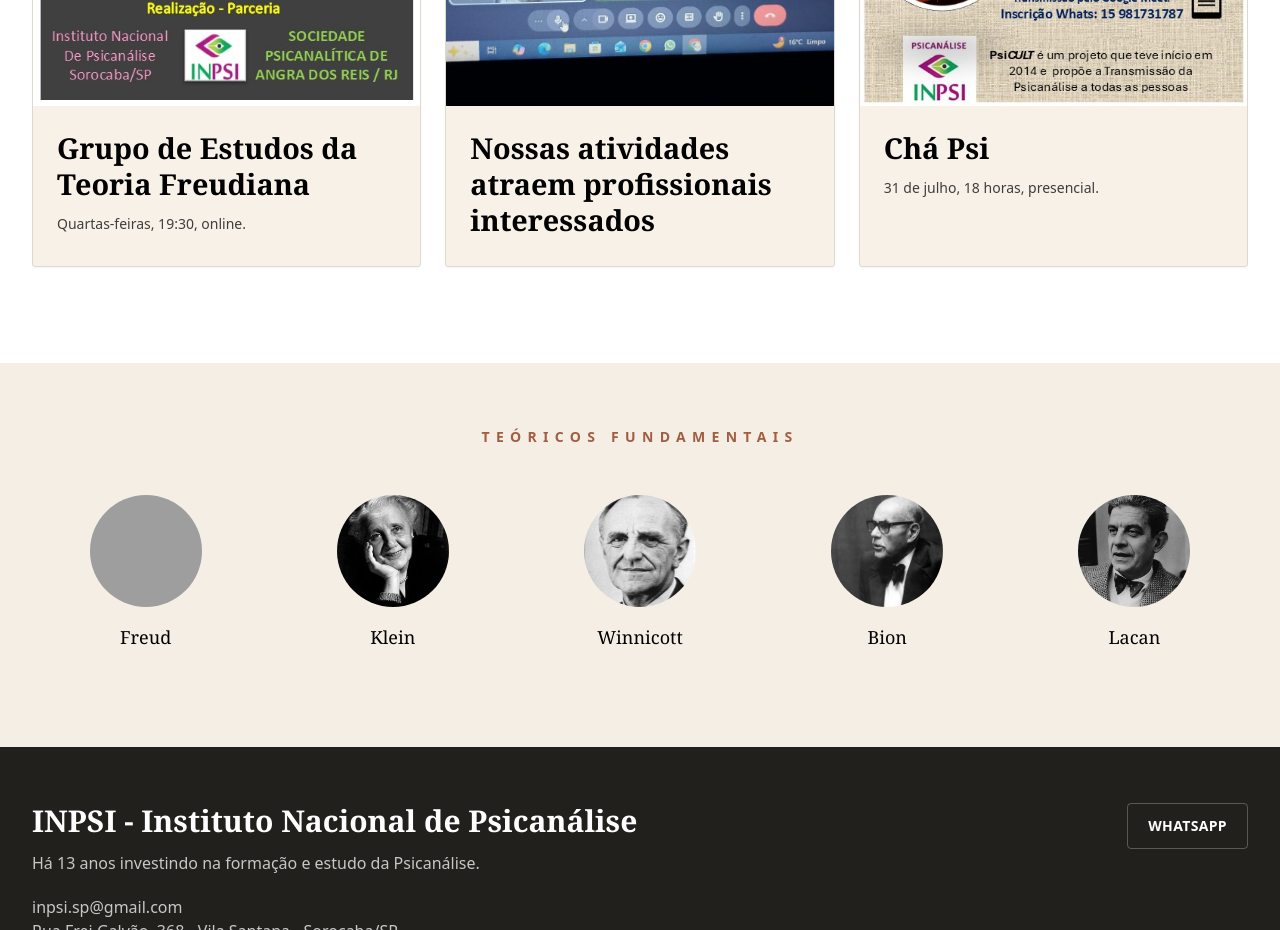
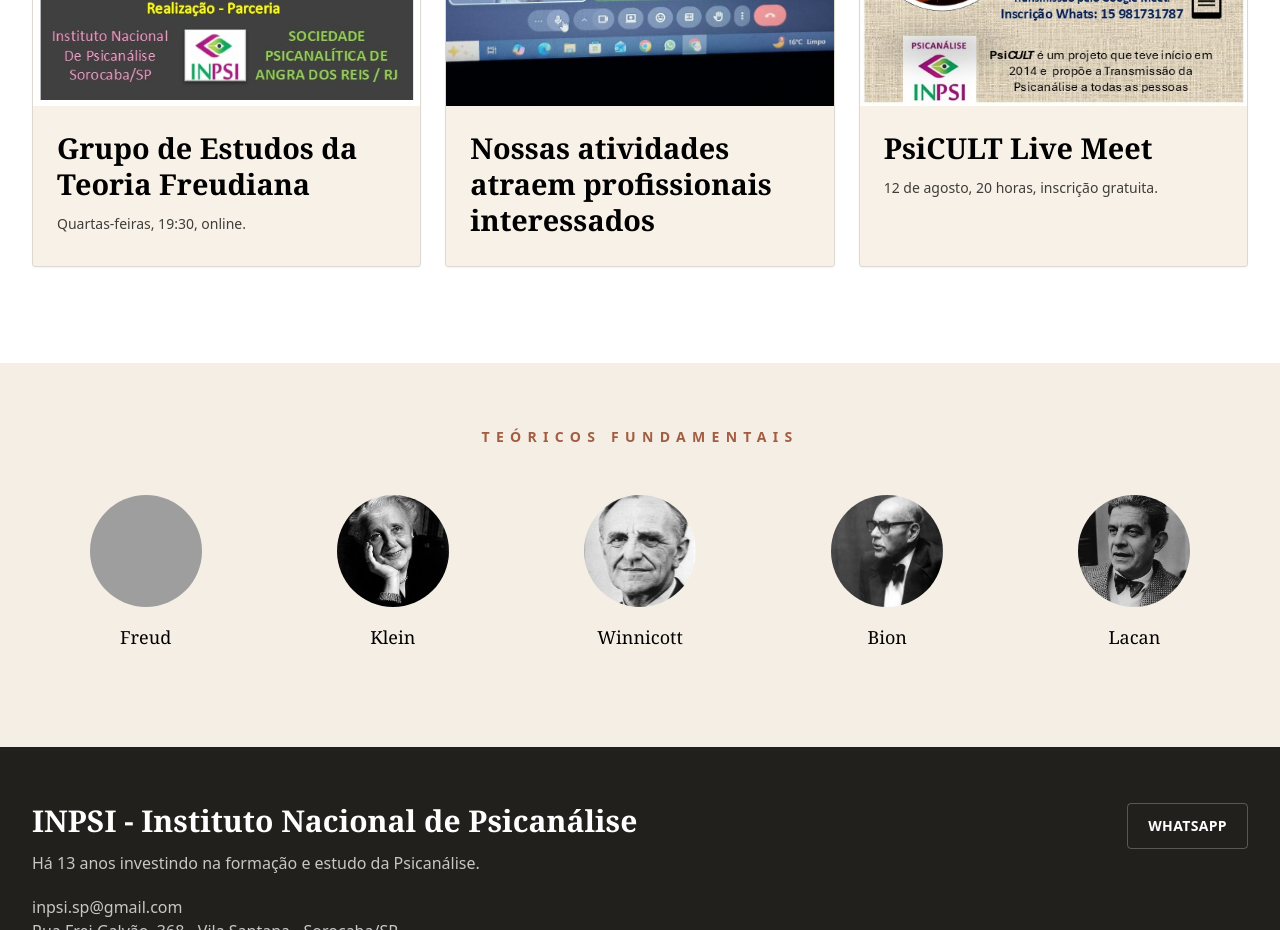
Before and after one commit to pietrosantos15/site-inpsi, a plain HTML site: page index.html in a window 1280 px wide. Shown: the part 2180-3110 px from the top of the page. Drawn offline with nearby package versions, Linux system fonts and the light colour scheme; grey boxes are pictures that could not be loaded.

Commit message:
modificacoes

```diff
--- a/index.html
+++ b/index.html
@@ -198,8 +198,9 @@
                 <img class="w-full h-auto object-cover transition group-hover:scale-102" src="assets/capanova.jpeg" alt="Casal em conversa" />
               </div>
               <div class="p-6 pb-7 bg-[#f7f1e8] flex-grow">
-                <h3 class="font-serif text-[1.8rem] font-bold leading-tight text-black">Chá Psi</h3>
-                <p class="mt-3 text-sm text-black/75">31 de julho, 18 horas, presencial.</p>
+                <h3 class="font-serif text-[1.8rem] font-bold leading-tight text-black">PsiCULT Live Meet</h3>
+                <p class="mt-3 text-sm text-black/75"> 12 de agosto, 20 horas, inscrição gratuita.</p>
+
               </div>
             </a>
           </div>
```
Also changed, not shown: cursos.html (+1 -3 lines).
